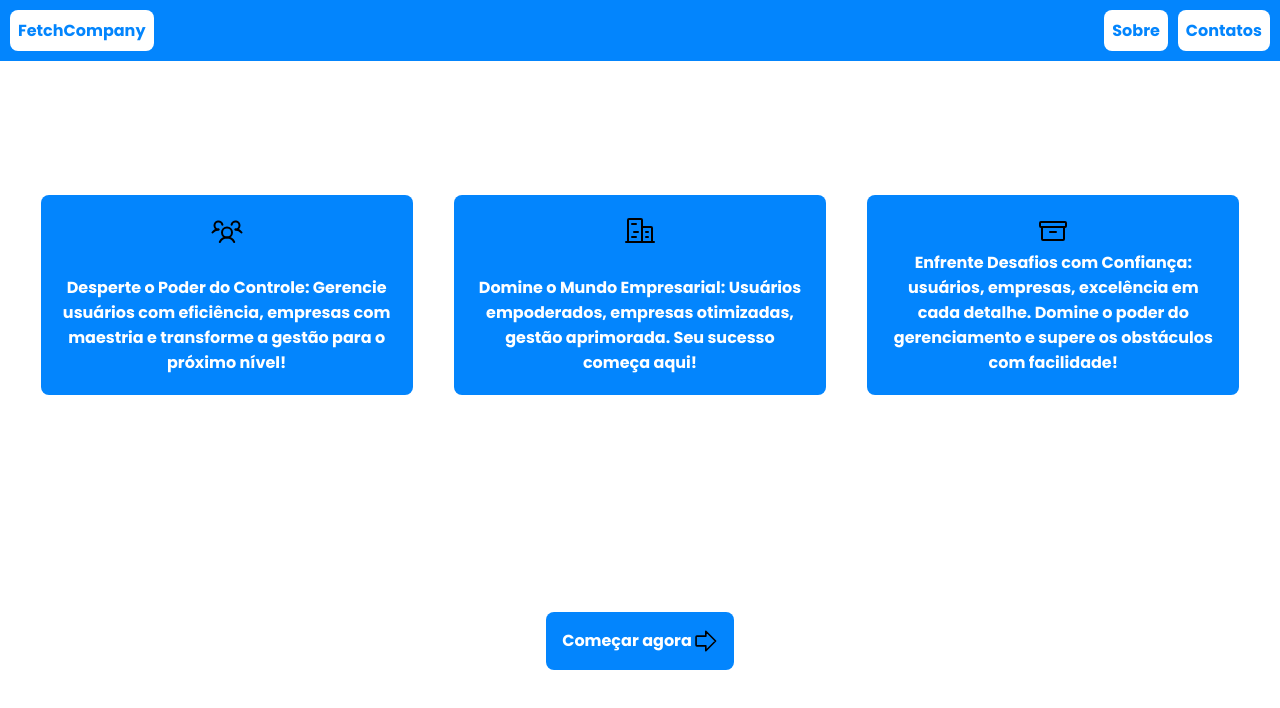
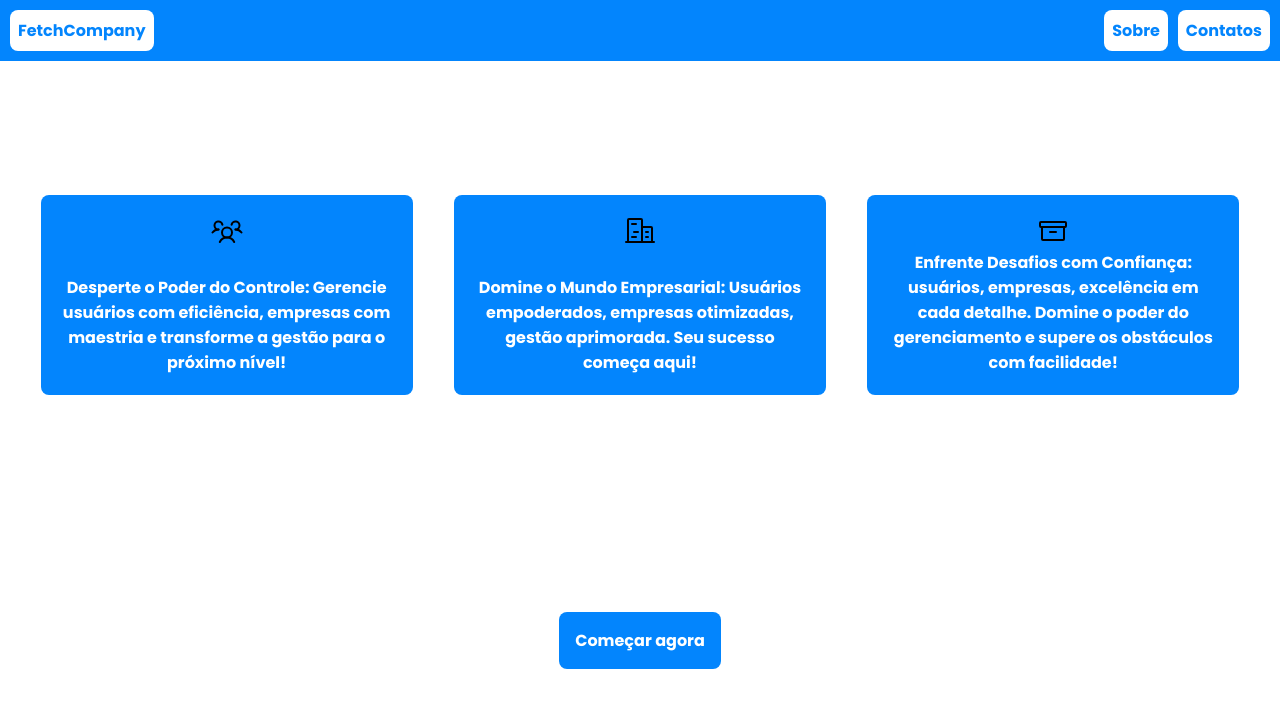
Before and after one commit to BrenoPorfirio/FetchCompany, a React (Vite) app: page /#/ in a window 1280 px wide. Shown: the top 708 px of the page. Built offline with nearby package versions, Linux system fonts and the light colour scheme.

Commit message:
remove Icon

```diff
--- a/src/components/InfoPage/Content/content.tsx
+++ b/src/components/InfoPage/Content/content.tsx
@@ -1,6 +1,6 @@
 import { useNavigate } from 'react-router-dom';
 import { Container, StartNowButton } from '../Content/styles/content';
-import { UsersThree, Buildings, Archive, ArrowFatRight } from 'phosphor-react';
+import { UsersThree, Buildings, Archive } from 'phosphor-react';
 
 export function Content() {
 
@@ -28,7 +28,6 @@ export function Content() {
                 <div className="start-now-container">
                     <StartNowButton onClick={handleStartNowClick}>
                         Começar agora
-                        <ArrowFatRight size={26} color="#000" />
                     </StartNowButton>
                 </div>
             </div>
```
